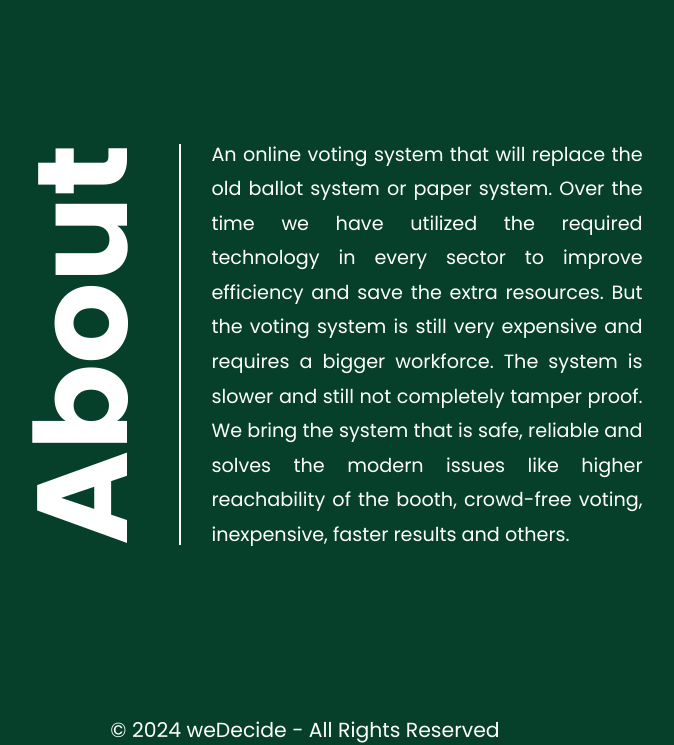
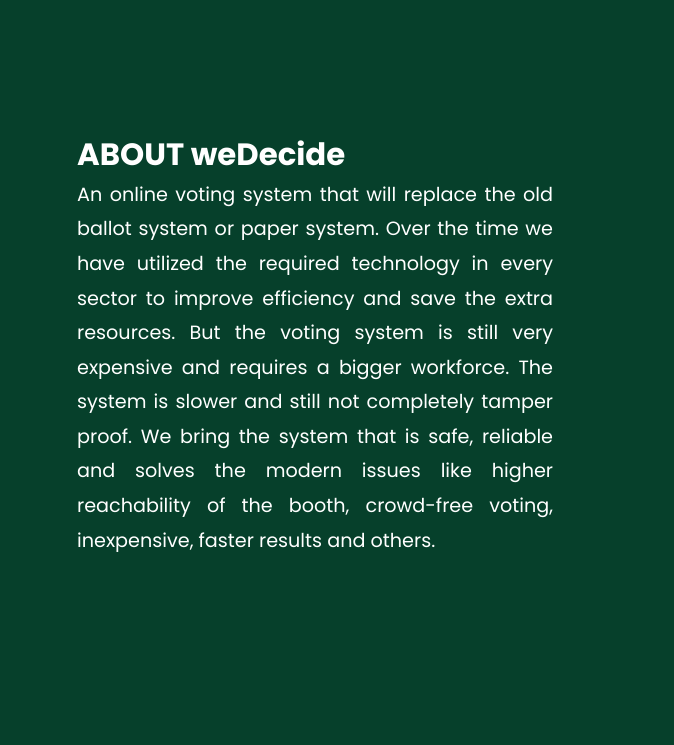
Before and after one commit to ElvissRukundo/Voting-System, a PHP site: page /about.php in a window 1280 px wide. Shown: the part 55-800 px from the top of the page, without its empty margins (335-1009 px from the left). Run offline with PHP 8.4, Linux system fonts and the light colour scheme.

Commit message:
Update about.php

```diff
--- a/about.php
+++ b/about.php
@@ -7,10 +7,8 @@
 
     <section class="about-section">
       <div class="about-container">
-        <div class="about-title">
-          <h2>About</h2>
-        </div>
         <div class="about-content">
+        <h2>ABOUT weDecide</h2>
           <p>
             An online voting system that will replace the old ballot system or
             paper system. Over the time we have utilized the required technology
@@ -27,4 +25,3 @@
     <script src="assets/js/script.js"></script>
   </body>
 </html>
-<?php include('include/footer.php');?>
```
